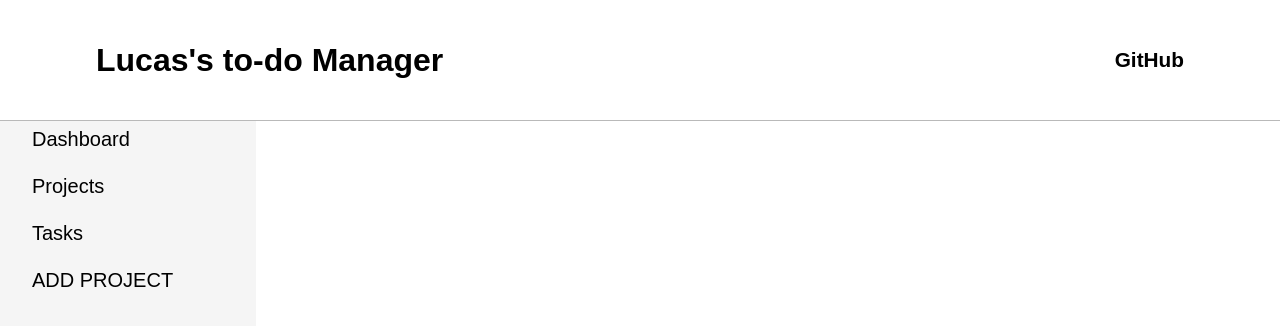
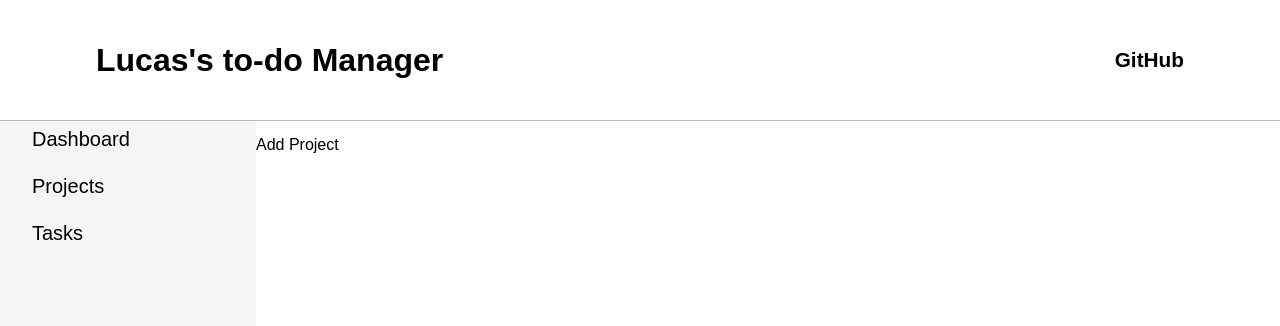
Before and after one commit to luc-silva/to-do, a website built with webpack: page dist/index.html in a window 1280 px wide. Both pictures are taken after a click on the item "Projects". Built offline with nearby package versions, Linux system fonts and the light colour scheme.

Commit message:
Add create project button

```diff
--- a/src/modules/project.js
+++ b/src/modules/project.js
@@ -18,9 +18,6 @@ let projectTabDomManipulator = (function () {
 		hideProjectCreator();
 	}
 
-	let addProjectBtn = document.querySelector("#add-project-btn");
-	addProjectBtn.addEventListener("click", showProjectCreator);
-
 	let createProjectBtn = document.querySelector("#create-project-btn");
 	let projectTaskAddBtn = document.querySelector("#project-taskcard-btn");
 
@@ -34,6 +31,16 @@ let projectTabDomManipulator = (function () {
 			"click",
 			validateProjectTasksInput
 		);
+	}
+
+	//
+	function createProjectTabAddButton() {
+		let addProject = document.createElement("button");
+		addProject.id = "add-project-btn";
+		addProject.addEventListener("click", showProjectCreator);
+		addProject.textContent = "Add Project"
+
+		return addProject;
 	}
 
 	let temporaryArray = [];
@@ -57,7 +64,7 @@ let projectTabDomManipulator = (function () {
 
 		if (projectTaskTitleInput != "" && projectTaskDeadlineInput != "") {
 			temporaryArray.push(
-				new ProjectTask(taskTitle.value, taskPriority.value)
+				new ProjectTask(projectTaskTitleInput, projectTaskDeadlineInput)
 			);
 			renderProjectTasks(temporaryArray);
 		}
@@ -206,19 +213,30 @@ let projectTabDomManipulator = (function () {
 					projectDescriptionInpt
 				)
 			);
+			initializeProjectTab();
+			removeBackgroundPopup();
 		}
-		removeBackgroundPopup();
 	}
 
-	return { createProjectContainer };
+	return {
+		createProjectContainer,
+		createProjectTabAddButton,
+		createDivElement,
+	};
 })();
 
 function initializeProjectTab() {
 	let projectTab = document.querySelector("#todo-display");
 	projectTab.textContent = "";
 
+	let addProject = projectTabDomManipulator.createProjectTabAddButton();
+
+	let projectDisplay = projectTabDomManipulator.createDivElement();
+	projectDisplay.id = "project-display";
+	projectDisplay.textContent = "";
+
 	user.projectArray.forEach((project) => {
-		projectTab.append(
+		projectDisplay.append(
 			projectTabDomManipulator.createProjectContainer(
 				project.title,
 				project.projectTasks,
@@ -228,6 +246,8 @@ function initializeProjectTab() {
 			)
 		);
 	});
+
+	projectTab.append(addProject, projectDisplay);
 }
 
 export default initializeProjectTab;
```
Also changed, not shown: dist/index.html, dist/main.js.
